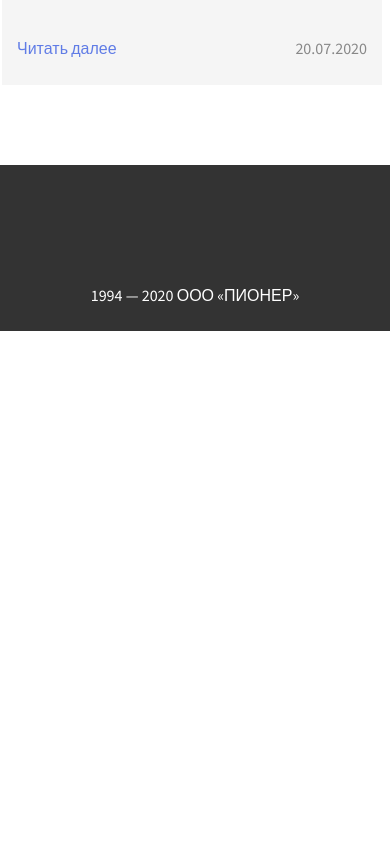
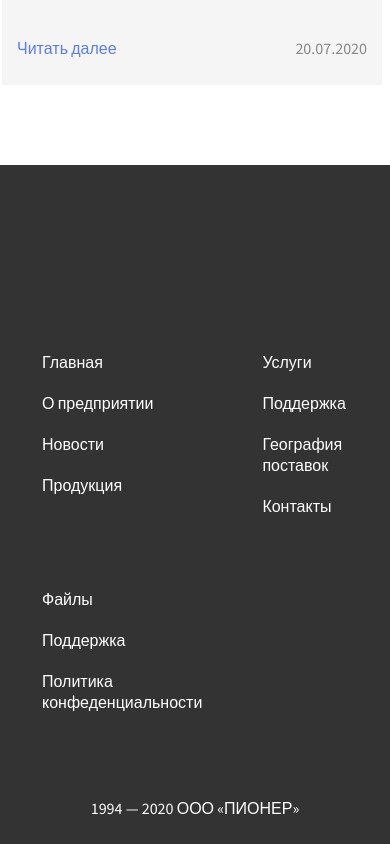
Before and after one commit to OneEyeder/pioner, a plain HTML site: page index.html in a window 390 px wide. Shown: the part 5129-5973 px from the top of the page. Before the commit the page ends 5460 px from the top, so only its background shows below. Drawn offline with nearby package versions, Linux system fonts and the light colour scheme.

Commit message:
Add files via upload

```diff
--- a/index.html
+++ b/index.html
@@ -228,7 +228,7 @@
     <footer class="footer">
         <div class="container">
             <div class="content">
-                <div class="footer__col">
+                <div class="footer__col logo">
                     <a href="" class="logo footer__logo"><img src="./img/icon/footer--logo.png" alt=""></a>
                 </div>
 
--- a/main.css
+++ b/main.css
@@ -443,8 +443,6 @@ padding-bottom: 20px;
         flex-direction: column;
     }
 
-    .main {
-    }
 
     h2 {
         font-size: 36px;
@@ -488,11 +486,23 @@ padding-bottom: 20px;
     }
 
     .footer__col.spisok {
-        display: none;
+        display: grid;
+
+    }
+    .all--list {
+        display: grid;
+        grid-template-columns: 1fr 1fr; /* Две колонки на телефоне */
+        gap: 20px; /* Расстояние между колонками */
     }
 
+    .content {
+        display: flex;
+        flex-direction: column; /* Переводим элементы в вертикальный порядок */
+    }
 
-
+    .footer__col.logo {
+        order: -1; /* Ставим лого выше остальных элементов */
+    }
 
     .container {
         max-width: 386px;
```
